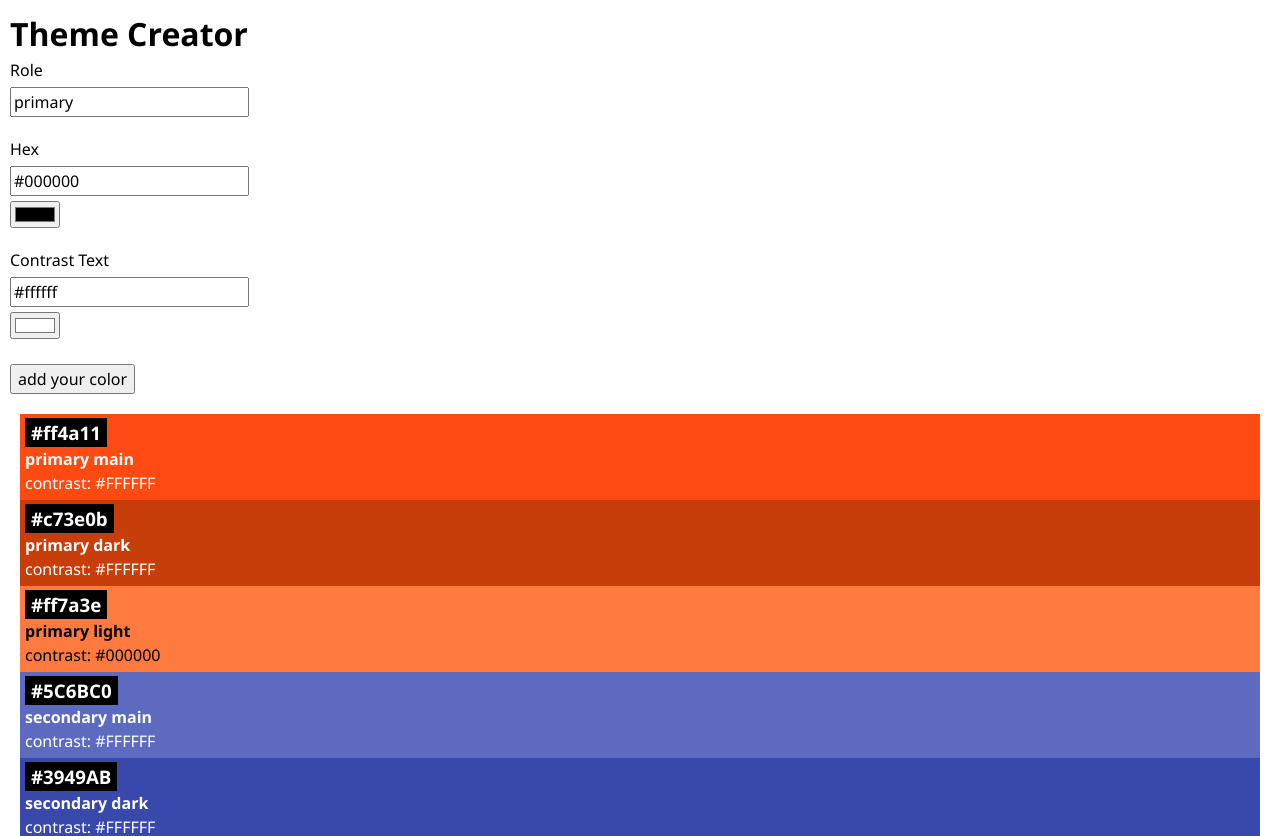
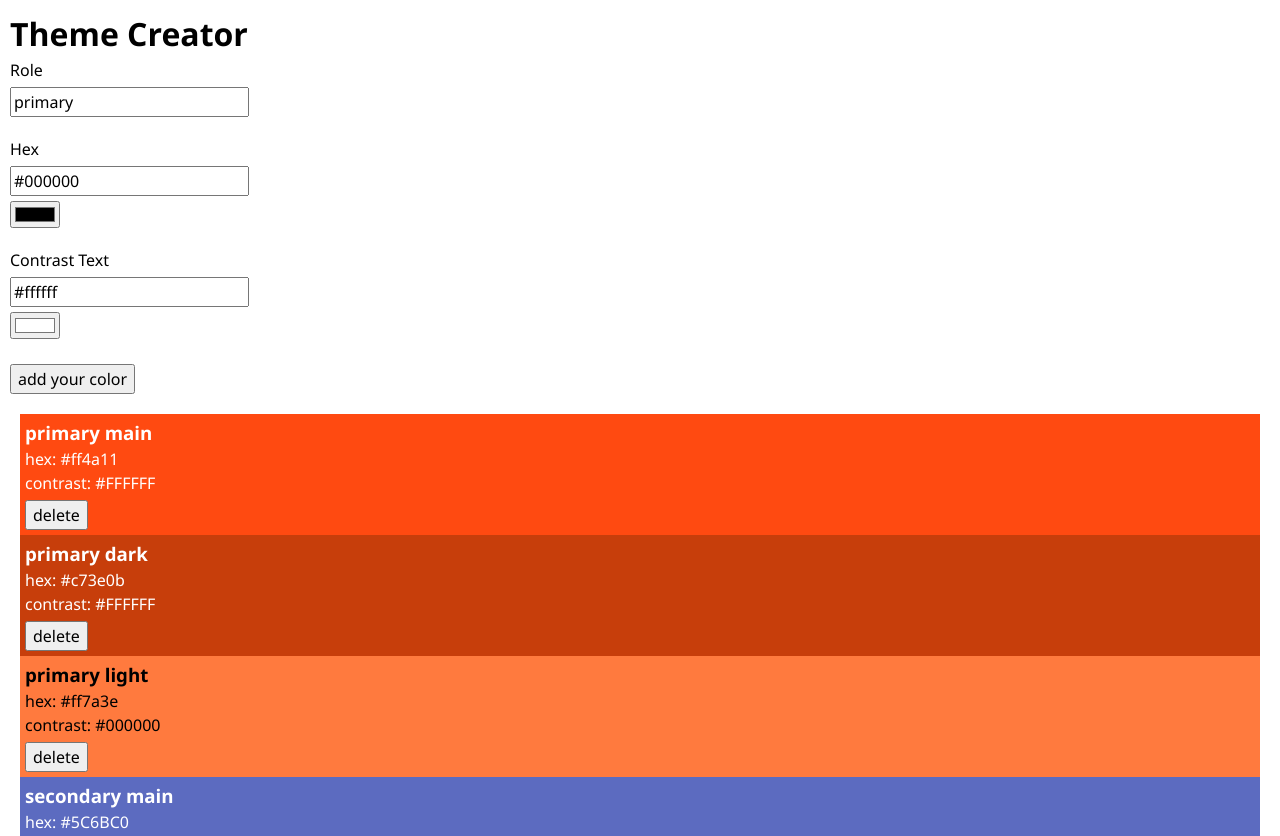
Before and after one commit to ana-nova/Color-Theme-Creator-App, a React (Vite) app: page / in a window 1280 px wide. Shown: the top 836 px of the page. Built offline with nearby package versions, Linux system fonts and the light colour scheme.

Commit message:
delete colors + fix reset

```diff
--- a/package.json
+++ b/package.json
@@ -14,7 +14,8 @@
     "@octokit/rest": "^20.1.0",
     "dotenv": "^16.4.5",
     "react": "^18.2.0",
-    "react-dom": "^18.2.0"
+    "react-dom": "^18.2.0",
+    "uid": "^2.0.2"
   },
   "devDependencies": {
     "@types/react": "^18.2.66",
--- a/src/App.jsx
+++ b/src/App.jsx
@@ -11,16 +11,29 @@ function App() {
 
   // Function to handle adding a new color to the list
   function handleAddColor(newColor) {
-    setColors((prev) => ([newColor, ...prev]));
+    setColors((prev) => ([ newColor, ...prev]));
+  }
+
+  function handleDeleteColor(colorId) {
+    setColors((prev) => {
+      const updatedColors = prev.filter((color) => color.id != colorId);
+      return updatedColors;
+    });
   }
 
   return (
     <>
       <h1>Theme Creator</h1>
       <ColorForm onSubmitColor={handleAddColor} />
-      {colors.map((color) => {
-        return <Color key={color.id} color={color} />;
-      })}
+      {colors.length > 0 ? (
+        colors.map((color) => (
+          <Color key={color.id} color={color} onDeleteColor={handleDeleteColor} />
+        ))
+      ) : (
+        <p className="color-card-highlight">
+          No colors left in the theme! Please add new colors to get started.
+        </p>
+      )}
     </>
   );
 }
--- a/src/Components/Color/Color.css
+++ b/src/Components/Color/Color.css
@@ -9,3 +9,10 @@
   background: black;
   color: white;
 }
+
+.color-card-highlight {
+  display: inline;
+  padding: 2px 6px;
+  background: rgb(111, 13, 176);
+  color: rgb(255, 255, 255);
+}
--- a/src/Components/Color/Color.jsx
+++ b/src/Components/Color/Color.jsx
@@ -1,6 +1,17 @@
 import "./Color.css";
 
-export default function Color({ color }) {
+export default function Color({ color, onDeleteColor }) {
+  function handleDelete() {
+    // Show a confirmation dialog before deleting
+    const userConfirmed = window.confirm(
+      `Are you sure you want to delete the color "${color.role}"?`
+    );
+
+    if (userConfirmed) {
+      onDeleteColor(color.id);
+    }
+  }
+
   return (
     <div
       className="color-card"
@@ -9,9 +20,10 @@ export default function Color({ color }) {
         color: color.contrastText,
       }}
     >
-      <h3 className="color-card-headline">{color.hex}</h3>
-      <h4>{color.role}</h4>
+      <h3 className="color-card-headlight">{color.role}</h3>
+      <p>hex: {color.hex}</p>
       <p>contrast: {color.contrastText}</p>
+      <button onClick={handleDelete}>delete</button>
     </div>
   );
 }
--- a/src/Components/ColorForm/ColorForm.jsx
+++ b/src/Components/ColorForm/ColorForm.jsx
@@ -1,95 +1,6 @@
-// import { useState } from "react";
-// import { nanoid } from "nanoid";
-// import "./ColorForm.css";
-// import ColorInput from "../ColorInput/ColorInput";
-
-
-// export default function ColorForm({ onAddColor }) {
-//   const [role, setRole] = useState("Primary");
-//   const [hex, setHex] = useState("#ffffff");
-//   const [contrastText, setContrastText] = useState("#000000");
-
-//   const handleSubmit = (event) => {
-//     event.preventDefault();
-//     const newColor = {
-//       id: nanoid(),
-//       role,
-//       hex,
-//       contrastText,
-//     };
-//    // onAddColor(newColor);
-//    if (onAddColor) {
-//     onAddColor(newColor);
-//   }
-
-//     // Reset the form to default values
-//     setRole("Primary");
-//     setHex("#ffffff");
-//     setContrastText("#000000");
-
-//     event.target.reset();
-//     console.log("Form submitted:", { role, hex, contrastText });
-
-//   };
-
-//   return (
-//     <form onSubmit={handleSubmit}>
-//       <label>
-//         Role:
-//         <input
-//           type="text"
-//           value={role}
-//           onChange={(event) => setRole(event.target.value)}
-//         />
-//       </label>
-
-//       <label>
-//         Hex:
-//         <ColorInput
-//           id="hex"
-//          defaultValue="#ffffff"
-//          onChange={(value) => setHex(value)}
-//         />
-//       </label>
-
-//       <label>
-//         Contrast Text:
-//         <ColorInput
-//           id="contrastText"
-//           defaultValue="#000000"
-//           onChange={(value) => setContrastText(value)}
-//         />
-//       </label>
-
-//       <button type="submit">Add Color</button>
-//     </form>
-//   );
-// }
-
-
-
-
-/*
-                        my steps:
-
-    Step 1: Created ColorForm.jsx file to handle user input for adding new colors.
-    Step 2: Used useState to manage the values for role, hex, and contrastText with default values.
-    Step 3: Created a handleSubmit function to process the form input, create a new color object, generate a unique ID using nanoid, and pass it to the parent component.
-    Step 4: After submitting the form, reset the input fields to their default values.
-    Step 5: Created ColorInput.jsx file to synchronize the color and text inputs, ensuring they stay in sync using controlled inputs.
-    Step 6: Updated ColorForm.jsx to use the ColorInput component for the hex and contrastText fields to make the form cleaner and more reusable.
-    Step 7: Imported the ColorForm component in App.jsx and set up a state to manage the list of colors.
-    Step 8: Created a function in App.jsx to add new colors to the top of the color list.
-    Step 9: Added the ColorForm component to the main app to allow users to add new colors.
-    Step 10: Used the .map() method to loop through the list of colors and display each one on a color card.
-    Step 11: Added CSS styling in ColorForm.css to bring each input to its own line and enhance the layout.
-
-*/
-
-
 import { useState } from "react";
 import ColorInput from "../ColorInput/ColorInput";
-import { nanoid } from "nanoid";
+import { uid } from "uid";
 import "./ColorForm.css";
 
 export default function ColorForm({ onSubmitColor }) {
@@ -99,8 +10,9 @@ export default function ColorForm({ onSubmitColor }) {
 
   function handleSubmit(event) {
     event.preventDefault();
+    event.stopPropagation();
     const newColor = {
-      id: nanoid(),
+      id: uid(),
       role,
       hex,
       contrastText,
@@ -136,7 +48,7 @@ export default function ColorForm({ onSubmitColor }) {
         <br />
         <ColorInput
           id="hex"
-          defaultValue={hex}
+          inputValue={hex}
           onChange={setHex} // Controlled input for hex color using ColorInput
         />
       </label>
@@ -146,7 +58,7 @@ export default function ColorForm({ onSubmitColor }) {
         <br />
         <ColorInput
           id="contrastText"
-          defaultValue={contrastText}
+          inputValue={contrastText}
           onChange={setContrastText} // Controlled input for contrast text using ColorInput
         />
       </label>
@@ -155,3 +67,21 @@ export default function ColorForm({ onSubmitColor }) {
     </form>
   );
 }
+
+
+/*
+                        my steps for issue 1:
+
+    Step 1: Created ColorForm.jsx file to handle user input for adding new colors.
+    Step 2: Used useState to manage the values for role, hex, and contrastText with default values.
+    Step 3: Created a handleSubmit function to process the form input, create a new color object, generate a unique ID using nanoid, and pass it to the parent component.
+    Step 4: After submitting the form, reset the input fields to their default values.
+    Step 5: Created ColorInput.jsx file to synchronize the color and text inputs, ensuring they stay in sync using controlled inputs (e.g. value={role} in line 40, they provide a clean way to manage user input and keep the state consistent with what the user sees).
+    Step 6: Updated ColorForm.jsx to use the ColorInput component for the hex and contrastText fields to make the form cleaner and more reusable.
+    Step 7: Imported the ColorForm component in App.jsx and set up a state to manage the list of colors.
+    Step 8: Created a function in App.jsx to add new colors to the top of the color list.
+    Step 9: Added the ColorForm component to the main app to allow users to add new colors.
+    Step 10: Used the .map() method to loop through the list of colors and display each one on a color card.
+    Step 11: Added CSS styling in ColorForm.css to bring each input to its own line and enhance the layout.
+
+*/
--- a/src/Components/ColorInput/ColorInput.jsx
+++ b/src/Components/ColorInput/ColorInput.jsx
@@ -1,11 +1,7 @@
-import { useState } from "react";
-
-export default function ColorInput({ id, defaultValue, onChange }) {
-  const [inputValue, setInputValue] = useState(defaultValue);
-
+export default function ColorInput({ id, inputValue, onChange }) {
   function handleInputValue(event) {
     const newValue = event.target.value;
-    setInputValue(newValue); // Update local state
+
     onChange(newValue); // Directly pass the new value to the parent component
 
   }
```
Also changed, not shown: 1 other file (tests, documents, lock files or other folders).
